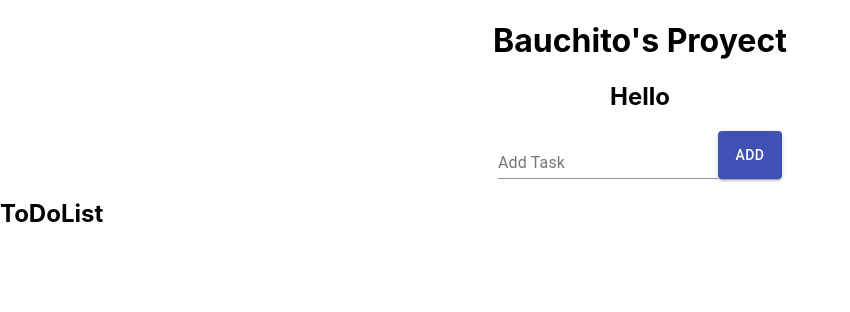
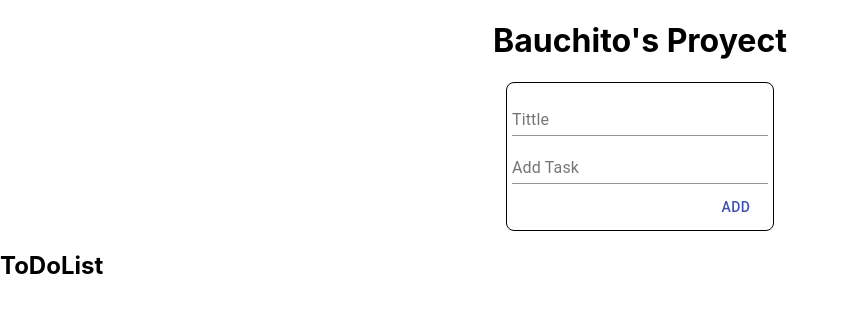
Before and after one commit to BautistaMiguel/to-do-app, a React (Create React App) app: page / in a window 1280 px wide. Shown: the top 312 px of the page, without its empty margins (0-850 px from the left). Built offline with nearby package versions, Linux system fonts and the light colour scheme.

Commit message:
changed the form

```diff
--- a/src/components/toDo/AddToDoForm/index.js
+++ b/src/components/toDo/AddToDoForm/index.js
@@ -1,7 +1,6 @@
 import React, { useState } from "react";
 import Button from "@material-ui/core/Button";
 import TextField from "@material-ui/core/TextField";
-import Box from "@material-ui/core/Box";
 import { v4 } from "uuid";
 import useStyles from "./styles";
 
@@ -10,23 +9,23 @@ const AddToDoForm = ({ addNewNote }) => {
   const classes = useStyles();
   return (
     <>
-      <h2 className={classes.formTittle}>Hello</h2>
-      <Box className={classes.form}>
-        <div noValidate autoComplete="off">
-          <TextField
-            onChange={({ target: { value } }) => setNote(value)}
-            id="standard-basic"
-            label="Add Task"
-          />
-        </div>
+      <div className={classes.inputContainer} noValidate autoComplete="off">
+        <TextField label="Tittle" />
+        <TextField
+          onChange={({ target: { value } }) => setNote(value)}
+          id="standard-basic"
+          label="Add Task"
+          multiline
+        />
         <Button
+          className={classes.button}
           onClick={() => addNewNote({ note, id: v4() })}
-          variant="contained"
+          variant="text"
           color="primary"
         >
           Add
         </Button>
-      </Box>
+      </div>
     </>
   );
 };
--- a/src/components/toDo/AddToDoForm/styles.js
+++ b/src/components/toDo/AddToDoForm/styles.js
@@ -1,12 +1,23 @@
 import { makeStyles } from "@material-ui/core/styles";
 
 const useStyles = makeStyles({
-  form: {
+  inputContainer: {
     display: "flex",
-    flexWrap: "nowrap",
-    justifyContent: "center",
     backgroundColor: "text.primary",
     color: "background.paper",
+    flexDirection: "column",
+    width: "20%",
+    margin: "auto",
+    border: "1px solid black",
+    borderRadius: "8px",
+    padding: "5px",
+  },
+  input: {
+    width: "100%",
+  },
+  button: {
+    alignSelf: "end",
+    marginTop: "5px",
   },
   formTittle: {
     color: "black",
--- a/src/components/toDo/ToDoList/Card/index.js
+++ b/src/components/toDo/ToDoList/Card/index.js
@@ -7,7 +7,7 @@ import CardActions from "@material-ui/core/CardActions";
 import Button from "@material-ui/core/Button";
 import { ReactComponent as DeleteIcon } from "../../../../assets/icons/delete.svg";
 
-const Card = ({ note }) => {
+const Card = ({ note, deleteNote }) => {
   const classes = useStyles();
   return (
     <MaterialCard className={classes.card} sx={{ minWidth: 275 }}>
@@ -25,7 +25,7 @@ const Card = ({ note }) => {
         <Typography variant="body2">malicho</Typography>
       </CardContent>
       <CardActions>
-        <Button size="small">
+        <Button onClick={deleteNote} size="small">
           <DeleteIcon className={classes.deleteIcon} />
         </Button>
       </CardActions>
--- a/src/components/toDo/ToDoList/index.js
+++ b/src/components/toDo/ToDoList/index.js
@@ -3,7 +3,7 @@ import Masonry from "react-masonry-css";
 import Card from "./Card";
 import useStyles from "./styles";
 
-const ToDoList = ({ notes }) => {
+const ToDoList = ({ notes, deleteNote }) => {
   const breakpointColumnsObj = {
     default: 6,
     1100: 4,
@@ -20,9 +20,8 @@ const ToDoList = ({ notes }) => {
         className={classes.masonry}
       >
         {notes.map(({ note, id }) => (
-          <Card note={note} key={id} />
+          <Card deleteNote={() => deleteNote(id)} note={note} key={id} />
         ))}
-        {/* array of JSX items */}
       </Masonry>
     </>
   );
--- a/src/pages/Home/index.js
+++ b/src/pages/Home/index.js
@@ -2,7 +2,7 @@ import React from "react";
 import AddToDoForm from "../../components/toDo/AddToDoForm";
 import ToDoList from "../../components/toDo/ToDoList";
 import { useSelector, useDispatch } from "react-redux";
-import { addNote } from "../../reducer";
+import { addNote, deleteNote } from "../../reducer";
 import useStyles from "./styles";
 
 const Home = () => {
@@ -13,7 +13,10 @@ const Home = () => {
     <>
       <h1 className={classes.tittle}>Bauchito's Proyect</h1>
       <AddToDoForm addNewNote={(note) => dispatch(addNote(note))} />
-      <ToDoList notes={notes} />
+      <ToDoList
+        deleteNote={(noteId) => dispatch(deleteNote(noteId))}
+        notes={notes}
+      />
     </>
   );
 };
--- a/src/reducer/index.js
+++ b/src/reducer/index.js
@@ -9,9 +9,12 @@ export const todoSlice = createSlice({
     addNote: (state, { payload: note }) => {
       state.notes.push(note);
     },
+    deleteNote: (state, { payload: noteId }) => {
+      state.notes = state.notes.filter(({ id }) => noteId !== id);
+    },
   },
 });
 
-export const { addNote } = todoSlice.actions;
+export const { addNote, deleteNote } = todoSlice.actions;
 
 export default todoSlice.reducer;
```
